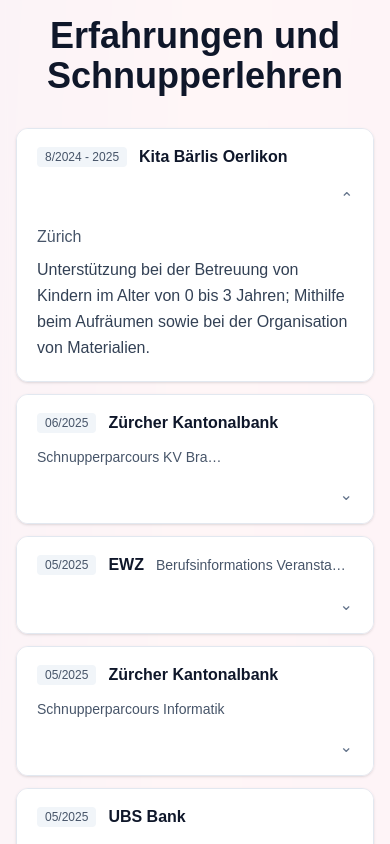
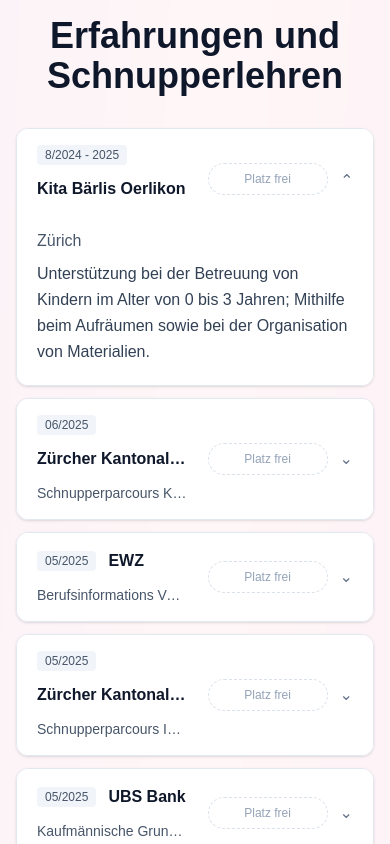
Before and after one commit to yigiterenaydin/erenworks, a Next.js app: page / in a window 390 px wide. Shown: the part 4520-5364 px from the top of the page. Built offline with nearby package versions, Linux system fonts and the light colour scheme.

Commit message:
feat(experience): keep single-row list but header uses true two-column split (50/50) across all breakpoints

```diff
--- a/src/components/sections/ExperienceAccordion.tsx
+++ b/src/components/sections/ExperienceAccordion.tsx
@@ -55,7 +55,7 @@
                   type="button"
                   aria-expanded={isOpen}
                   onClick={() => setOpenIndex(isOpen ? null : idx)}
-                  className="w-full text-left bg-white dark:bg-slate-800 px-5 py-4 grid grid-cols-1 md:grid-cols-2 items-center gap-4 transition-colors duration-200 hover:bg-rose-50/60 dark:hover:bg-rose-900/20"
+                  className="w-full text-left bg-white dark:bg-slate-800 px-5 py-4 grid grid-cols-2 items-center gap-4 transition-colors duration-200 hover:bg-rose-50/60 dark:hover:bg-rose-900/20"
                 >
                   <div className="min-w-0 flex flex-wrap items-center gap-3">
                     <span className="px-2 py-0.5 text-xs rounded bg-slate-100 dark:bg-slate-700/60 text-slate-600 dark:text-slate-200">{exp.date}</span>
@@ -64,11 +64,11 @@
                   </div>
                   <div className="flex items-center justify-end gap-3">
                     {exp.pdfUrl ? (
-                      <span className="hidden md:inline-flex items-center gap-2 px-3 py-1 rounded-full border border-slate-200 dark:border-slate-700 text-slate-600 dark:text-slate-300 text-xs hover:bg-rose-50/60 dark:hover:bg-rose-900/20">
+                      <span className="inline-flex items-center gap-2 px-3 py-1 rounded-full border border-slate-200 dark:border-slate-700 text-slate-600 dark:text-slate-300 text-xs hover:bg-rose-50/60 dark:hover:bg-rose-900/20">
                         <FiFileText className="w-4 h-4" /> PDF
                       </span>
                     ) : (
-                      <span className="hidden md:inline-flex h-8 min-w-[120px] items-center justify-center rounded-full border border-dashed border-slate-300/70 dark:border-slate-700/70 text-slate-400 text-xs">
+                      <span className="inline-flex h-8 min-w-[120px] items-center justify-center rounded-full border border-dashed border-slate-300/70 dark:border-slate-700/70 text-slate-400 text-xs">
                         Platz frei
                       </span>
                     )}
```
